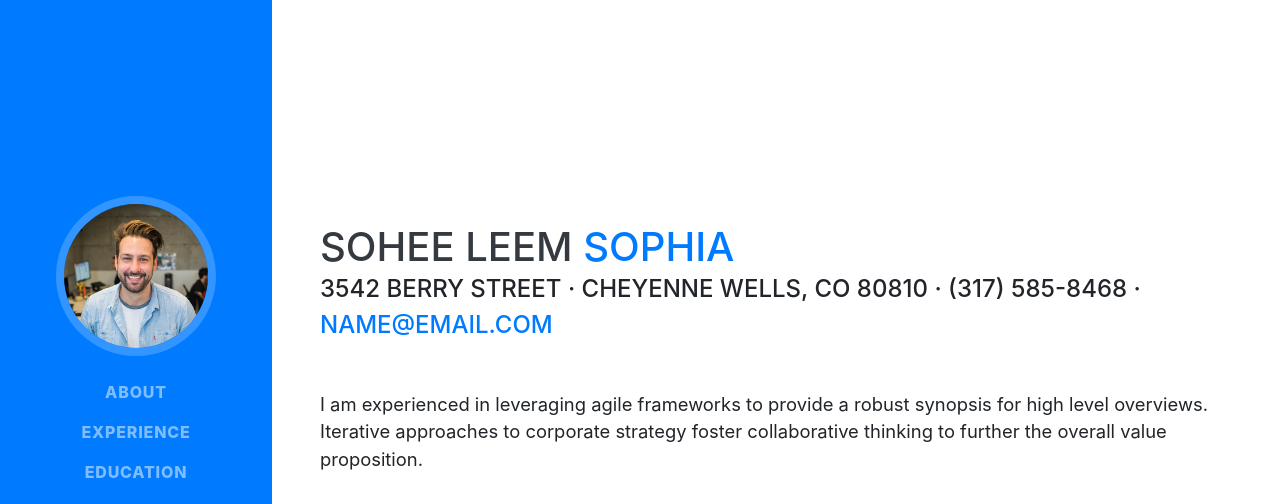
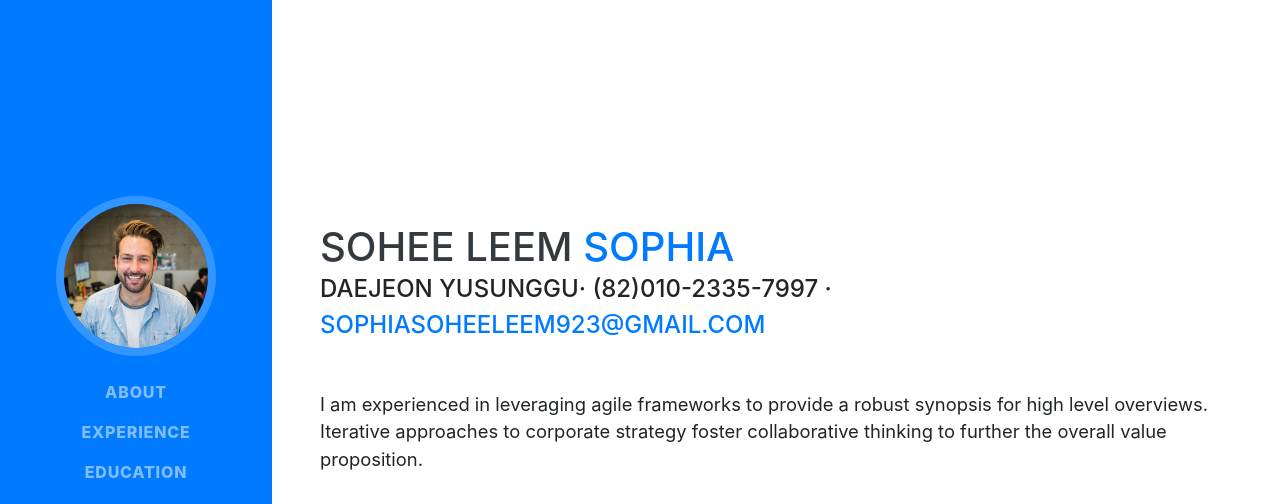
Before and after one commit to sophia923/sophia923.github.io, a website with bundled scripts: page index.html in a window 1280 px wide. Shown: the top 504 px of the page. Built offline with nearby package versions, Linux system fonts and the light colour scheme; a web font is replaced by a local one.

Commit message:
third commit

```diff
--- a/index.html
+++ b/index.html
@@ -66,8 +66,8 @@
         <h1 class="mb-0">Sohee Leem
           <span class="text-primary">Sophia</span>
         </h1>
-        <div class="subheading mb-5">3542 Berry Street · Cheyenne Wells, CO 80810 · (317) 585-8468 ·
-          <a href="mailto:name@email.com">name@email.com</a>
+        <div class="subheading mb-5">DaeJeon Yusunggu· (82)010-2335-7997 ·
+          <a href="mailto:name@email.com">sophiasoheeleem923@gmail.com</a>
         </div>
         <p class="lead mb-5">I am experienced in leveraging agile frameworks to provide a robust synopsis for high level overviews. Iterative approaches to corporate strategy foster collaborative thinking to further the overall value proposition.</p>
         <div class="social-icons">
```
